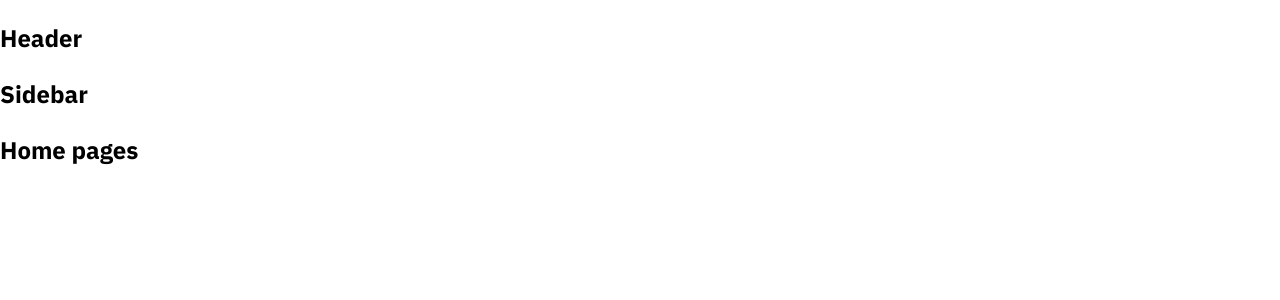
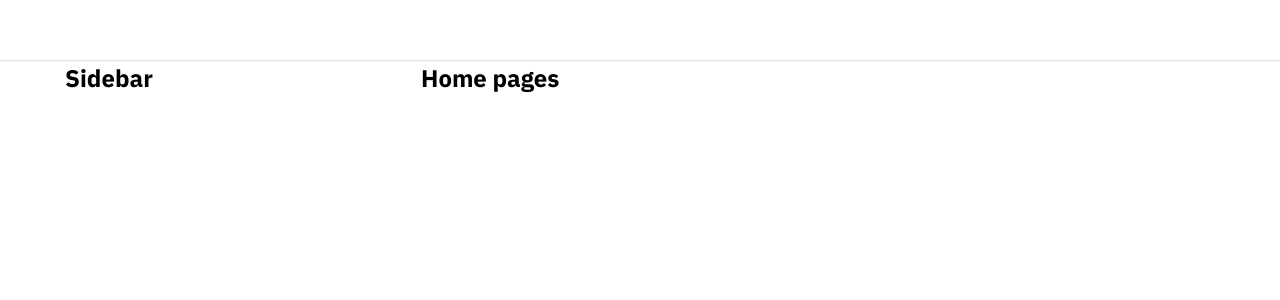
Before and after one commit to thienhoang2510/tiktok-clone, a React (Create React App) app: page / in a window 1280 px wide. Shown: the top 300 px of the page. Built offline with nearby package versions, Linux system fonts and the light colour scheme.

Commit message:
dựng khung Layout mặc định

```diff
--- a/package.json
+++ b/package.json
@@ -6,6 +6,7 @@
         "@testing-library/jest-dom": "^5.16.4",
         "@testing-library/react": "^13.3.0",
         "@testing-library/user-event": "^13.5.0",
+        "classnames": "^2.3.1",
         "normalize.css": "^8.0.1",
         "react": "^18.2.0",
         "react-dom": "^18.2.0",
--- a/src/components/GlobalStyles/GlobalStyles.scss
+++ b/src/components/GlobalStyles/GlobalStyles.scss
@@ -3,6 +3,10 @@
 
 :root {
     --primary: #fe2c55;
+
+    // default layout
+    --default-layout-header-hight: 60px;
+    --default-layout-width: 1150px;
 }
 
 html {
@@ -11,6 +15,8 @@
 
 * {
     box-sizing: border-box;
+    margin: 0;
+    padding: 0;
 }
 
 body {
--- /dev/null
+++ b/src/components/Layout/DefaultLayout/DefaultLayout.module.scss
@@ -0,0 +1,14 @@
+.wrapper {
+    display: flex;
+    flex-direction: column;
+    align-items: center;
+}
+
+.container {
+    width: var(--default-layout-width);
+    display: flex;
+}
+
+.content {
+    flex: 1;
+}
--- /dev/null
+++ b/src/components/Layout/DefaultLayout/Sidebar/Sidebar.module.scss
@@ -0,0 +1,3 @@
+.wrapper {
+    width: 356px;
+}
--- a/src/components/Layout/DefaultLayout/Sidebar/index.js
+++ b/src/components/Layout/DefaultLayout/Sidebar/index.js
@@ -1,5 +1,14 @@
+import classNames from 'classnames/bind';
+import styles from './Sidebar.module.scss';
+
+const cx = classNames.bind(styles);
+
 function Sidebar() {
-    return <h2>Sidebar</h2>;
+    return (
+        <aside className={cx('wrapper')}>
+            <h2>Sidebar</h2>
+        </aside>
+    );
 }
 
 export default Sidebar;
--- a/src/components/Layout/DefaultLayout/index.js
+++ b/src/components/Layout/DefaultLayout/index.js
@@ -1,13 +1,17 @@
+import classNames from 'classnames/bind';
 import Header from '~/components/Layout/components/Header';
+import styles from './DefaultLayout.module.scss';
 import Sidebar from './Sidebar';
+
+const cx = classNames.bind(styles);
 
 function DefaultLayout({ children }) {
     return (
-        <div>
+        <div className={cx('wrapper')}>
             <Header />
-            <div className="container">
+            <div className={cx('container')}>
                 <Sidebar />
-                <div className="content">{children}</div>
+                <div className={cx('content')}>{children}</div>
             </div>
         </div>
     );
--- a/src/components/Layout/HeaderOnly/index.js
+++ b/src/components/Layout/HeaderOnly/index.js
@@ -1,6 +1,6 @@
 import Header from '~/components/Layout/components/Header';
 
-function DefaultLayout({ children }) {
+function HeaderOnly({ children }) {
     return (
         <div>
             <Header />
@@ -11,4 +11,4 @@
     );
 }
 
-export default DefaultLayout;
+export default HeaderOnly;
--- /dev/null
+++ b/src/components/Layout/components/Header/Header.module.scss
@@ -0,0 +1,12 @@
+.wrapper {
+    width: 100%;
+    height: var(--default-layout-header-hight);
+    box-shadow: 0px 1px 1px rgb(0 0 0 / 12%);
+    display: flex;
+    justify-content: center;
+}
+
+.inner {
+    height: 100%;
+    width: var(--default-layout-width);
+}
--- a/src/components/Layout/components/Header/index.js
+++ b/src/components/Layout/components/Header/index.js
@@ -1,5 +1,14 @@
+import classNames from 'classnames/bind';
+import styles from './Header.module.scss';
+
+const cx = classNames.bind(styles);
+
 function Header() {
-    return <h2>Header</h2>;
+    return (
+        <header className={cx('wrapper')}>
+            <div className={cx('inner')}></div>
+        </header>
+    );
 }
 
 export default Header;
```
Also changed, not shown: 1 other file (tests, documents, lock files or other folders).
